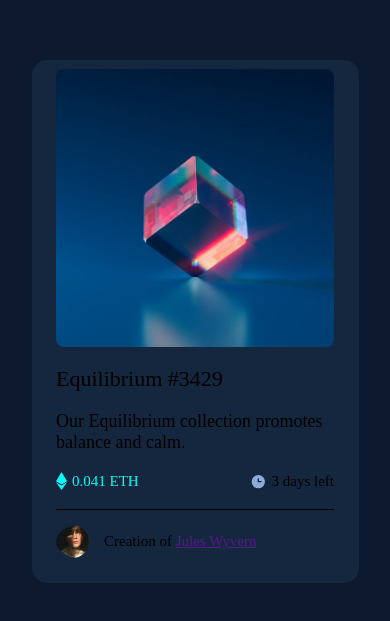
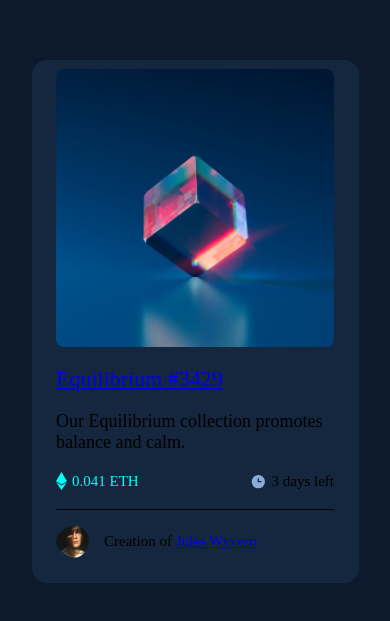
Before and after one commit to manny2384/FrontEndMentor, a React (Create React App) app in the folder nft/: page / in a window 390 px wide. Shown: the part 101-722 px from the top of the page. Built offline with nearby package versions, Linux system fonts and the light colour scheme.

Commit message:
mobile init

```diff
--- a/nft/src/App.js
+++ b/nft/src/App.js
@@ -15,10 +15,10 @@ function App() {
 
             <div className="nftImage">
               <img id="nft" alt="nftImage" src={equilibrium} />
-              <a href=""><img id="eye" src={view} alt="eye" /></a>
+              <a href="#"><img id="eye" src={view} alt="eye" /></a>
             </div>
 
-            <div className="tag"> <a> Equilibrium #3429 </a> </div>
+            <div className="tag"> <a href="#"> Equilibrium #3429 </a> </div>
 
             <div className="desc"> Our Equilibrium collection promotes balance and calm. </div>
 
@@ -28,7 +28,7 @@ function App() {
             </div>
 
 
-            <div className="author"> <img src={avatar} alt="avatar" /> <p> Creation of <a href="">Jules Wyvern</a> </p> </div>
+            <div className="author"> <img src={avatar} alt="avatar" /> <p> Creation of <a href="#">Jules Wyvern</a> </p> </div>
           </div>
 
         </div>
```
